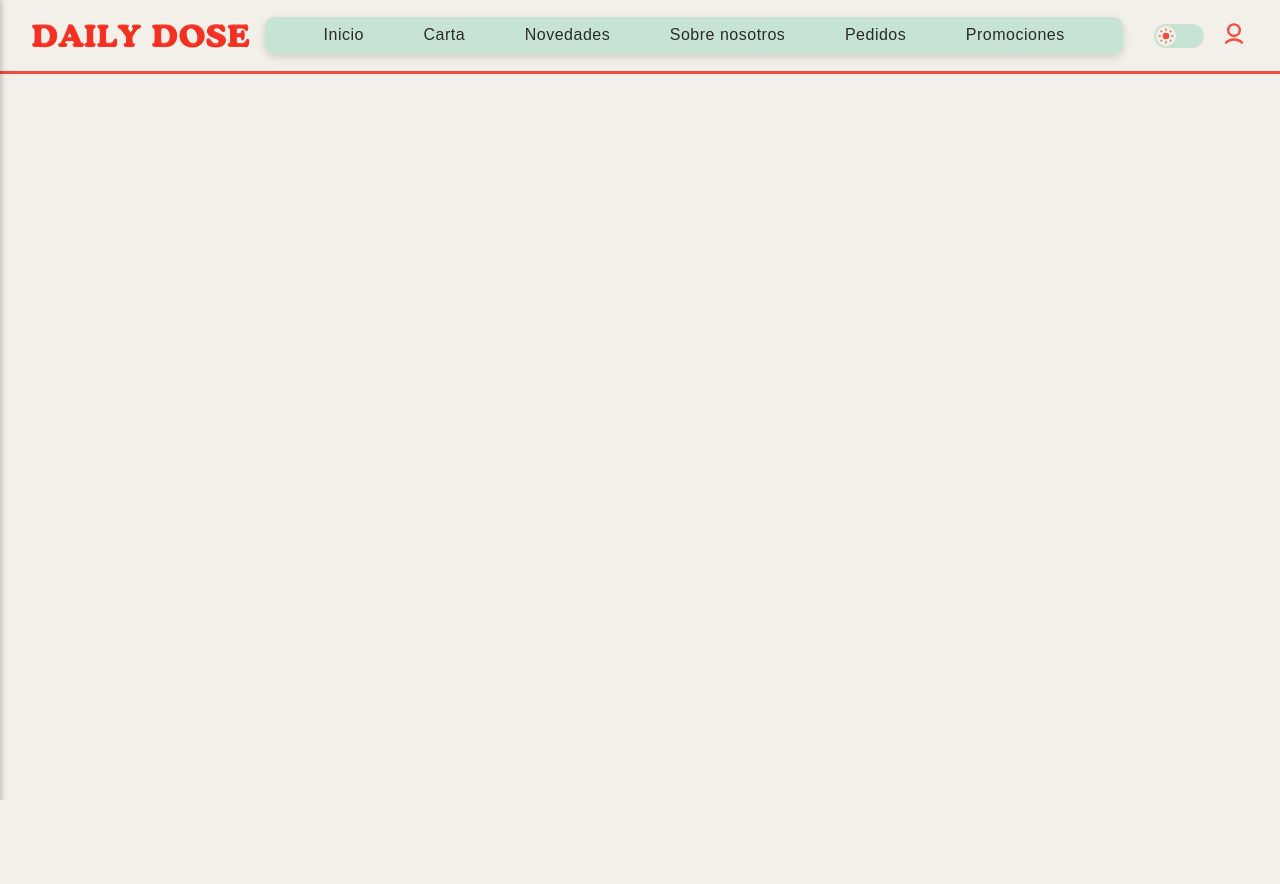
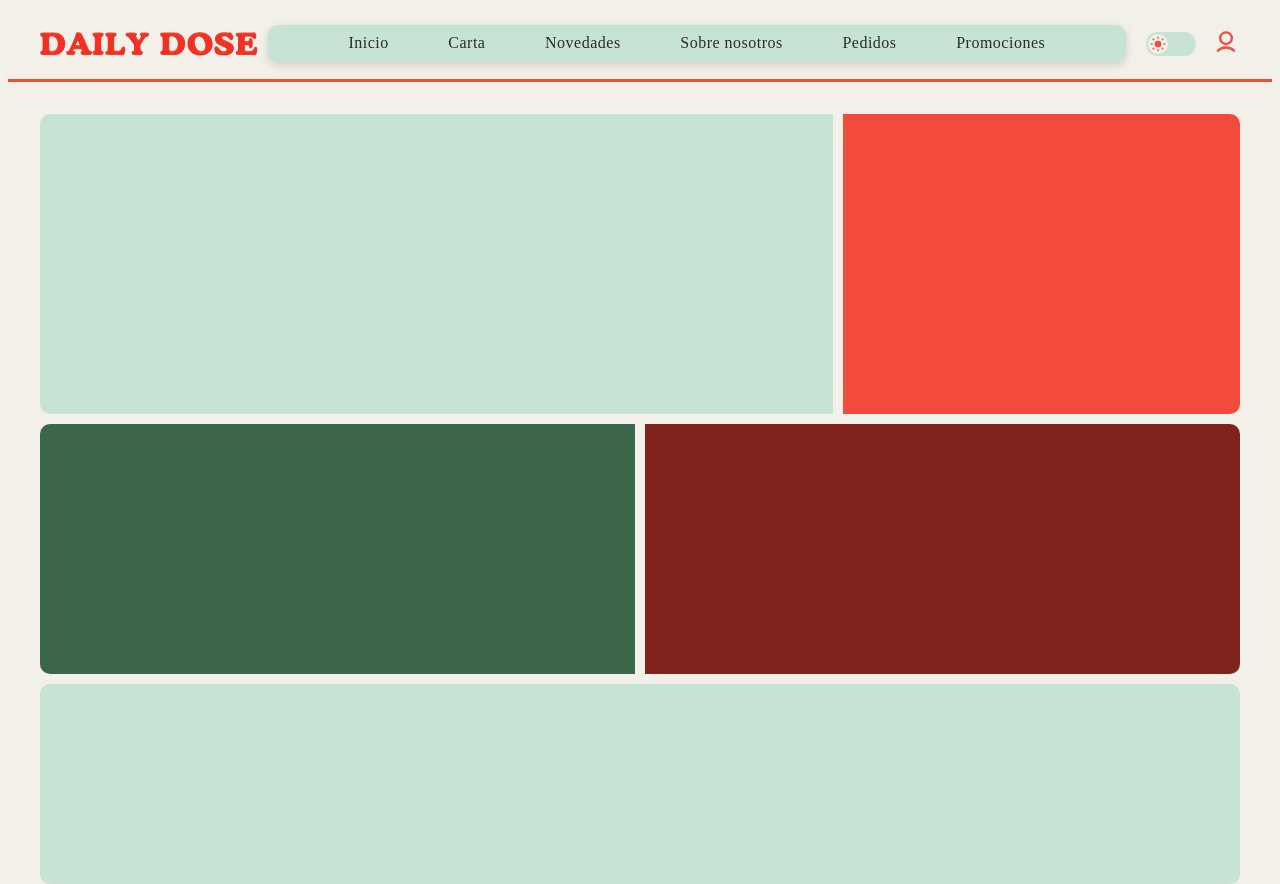
Before and after one commit to Aiizu-27/Digitalizacion_Web, a PHP site: page / in a window 1280 px wide. Before the commit the page ends 800 px from the top, so only its background shows below. Run offline with PHP 8.4, Linux system fonts and the light colour scheme.

Commit message:
Contenedores inicio

```diff
--- a/FrontEnd/css/style.css
+++ b/FrontEnd/css/style.css
@@ -33,10 +33,8 @@ body.dark-mode {
 }
 
 body {
-    margin: 0;
-    font-family: 'Poppins', sans-serif;
-    background-color: var(--fondo);
-    color: var(--texto-principal);
+  height: 100vh;
+  background: var(--fondo);
 }
 
 /* ============================= */
@@ -211,82 +209,46 @@ header {
 .icono.sol { opacity: 1; }
 .icono.luna { opacity: 0; }
 
-/* ============================= */
-/* SIDEBAR / MENÚ LATERAL */
-/* ============================= */
-.sidebar {
-    position: fixed;
-    left: -250px;
-    top: 0;
-    width: 250px;
-    height: 100%;
-    background-color: var(--fondo);
-    box-shadow: 2px 0 5px rgba(0,0,0,0.2);
-    transition: left 0.3s ease;
-    z-index: 1000;
-    padding-top: 3rem;
+
+/*PAGINA INICIAL*/
+/* Contenedor fila 1: 2/3 y 1/3 */
+/* Fila 1: 2/3 y 1/3 */
+.fila1 {
+  display: grid;
+  grid-template-columns: 2fr 1fr;
+  gap: 10px;
+  width: 95%;
+  height: 300px;
+  margin: 2rem auto 0 auto;
 }
 
-.sidebar.active { left: 0; }
+.div1 { background-color: var(--verde-pastel); border-radius: 10px 0 0 10px; }
+.div2 { background-color: var(--rojo-japones); border-radius: 0 10px 10px 0; }
 
-.sidebar ul { list-style: none; padding: 0; margin: 0; }
-.sidebar ul li { margin: 1rem 0; }
-.sidebar ul li a {
-    text-decoration: none;
-    color: var(--texto-principal);
-    font-weight: 500;
-    padding: 0.5rem 1rem;
-    display: block;
-}
-.sidebar ul li a:hover { color: var(--rojo-japones); }
-
-/* ============================= */
-/* OVERLAY (FONDO SEMITRANSPARENTE DEL MENÚ) */
-/* ============================= */
-.overlay {
-    position: fixed;
-    top: 0; left: 0; right: 0; bottom: 0;
-    background: rgba(0,0,0,0.4);
-    opacity: 0;
-    pointer-events: none;
-    transition: opacity 0.3s;
-    z-index: 900;
+/* Fila 2: 50%-50% */
+.fila2 {
+  display: grid;
+  grid-template-columns: 1fr 1fr;
+  gap: 10px;
+  width: 95%;
+  height: 250px;
+  margin: 10px auto 0 auto; /* pequeña separación con fila 1 */
 }
 
-.overlay.active {
-    opacity: 1;
-    pointer-events: auto;
+.div3 { background-color: var(--verde-pastel-oscuro); border-radius: 10px 0 0 10px; }
+.div4 { background-color: var(--rojo-oscuro); border-radius: 0 10px 10px 0; }
+
+/* Fila 3: ancho completo */
+.fila3 {
+  display: grid;
+  grid-template-columns: 1fr;
+  width: 95%;
+  height: 200px;   /* ajustable */
+  margin: 10px auto 0 auto;
 }
 
-/* ============================= */
-/* SECCIÓN PRINCIPAL / PRESENTACIÓN */
-/* ============================= */
-.presentacion {
-    text-align: center;
-    padding: 5rem 2rem;
-    background-color: var(--verde-pastel);
-    border-radius: 12px;
-    margin: 2rem auto;
-    max-width: 900px;
-}
+.div5 { background-color: var(--verde-pastel); border-radius: 10px; }
 
-.presentacion h1 {
-    color: var(--rojo-japones);
-    font-size: 2.5rem;
-}
-
-.boton-principal {
-    background-color: var(--rojo-japones);
-    color: white;
-    padding: 0.8rem 1.5rem;
-    border-radius: 8px;
-    text-decoration: none;
-    font-weight: bold;
-}
-
-.boton-principal:hover {
-    background-color: #d42115;
-}
 
 /* ============================= */
 /* FORMULARIO / LOGIN Y REGISTRO */
--- a/FrontEnd/index.html
+++ b/FrontEnd/index.html
@@ -66,21 +66,19 @@
   </div>
 </header>
 
-<!-- Menú lateral / sidebar -->
-<nav id="sidebar" class="sidebar">
-  <ul>
-    <li><a href="index.html">Inicio</a></li>
-    <li><a href="carta.html">Carta</a></li>
-    <li><a href="novedades.html">Novedades</a></li>
-    <li><a href="sobreNosotros.html">Sobre nosotros</a></li>
-    <!--Sección privada-->
-    <li><a href="pedidos.html">Pedidos</a></li>
-    <li><a href="promociones.html">Promociones</a></li>
-  </ul>
-</nav>
+<div class="fila1">
+  <div class="div1"></div>
+  <div class="div2"></div>
+</div>
 
-<!-- Overlay semi-transparente al abrir el menú lateral -->
-<div id="overlay" class="overlay"></div>
+<div class="fila2">
+  <div class="div3"></div>
+  <div class="div4"></div>
+</div>
+
+<div class="fila3">
+  <div class="div5"></div>
+</div>
 
 <!-- JS -->
 <script src="js/script.js"></script>
```
Also changed, not shown: FrontEnd/Fondos/descarga.jpg (added).
